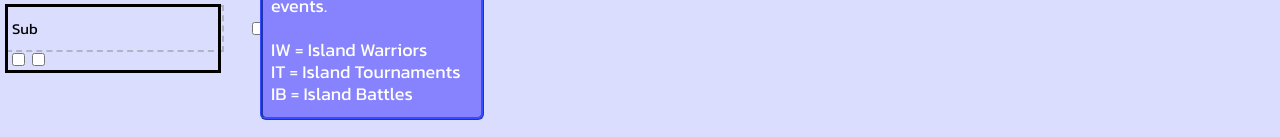
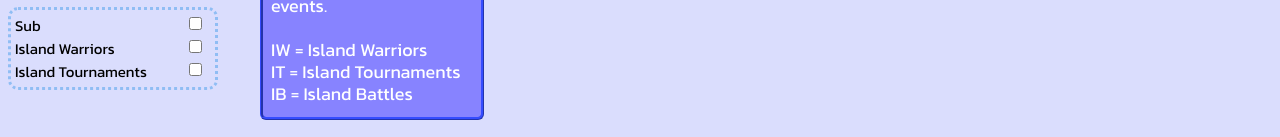
Before and after one commit to Creekchub/IslandStats, a website: page players.html in a window 1280 px wide. Shown: the part 346-483 px from the top of the page. Drawn offline with nearby package versions, Linux system fonts and the light colour scheme.

Commit message:
deez
deeza

```diff
--- a/players.html
+++ b/players.html
@@ -32,6 +32,8 @@
       <img src="" id="playerSkin" class="playerSkin">
       <div class="checkboxes">
         <div id="checkboxDiv">
+          <label for="subCheck">Sub</label>
+          <input type="checkbox" id="subCheck" class="checkbox" onchange="getTotals(); setChecks();"><br>
          <!-- <input type="checkbox" id="iwtoggle" class="checkbox" onchange="getTotals(); setChecks();">
           <label class="checkLabel" for="iwtoggle">IW</label>
         </div>
@@ -43,10 +45,10 @@
           <input type="checkbox" id="ibtoggle" class="checkbox" onchange="getTotals(); getChart();">
           <label class="checkLabel" for="ibtoggle">IB</label>
         </div>-->
-        <div class="subCheckDiv" id="subCheckDiv">
-          <label class="checkLabel" for="subCheck" style="margin-right: calc(100%);">Sub</label>
+        <!--<div class="subCheckDiv" id="subCheckDiv">
+          <label class="checkLabel" for="subCheck">Sub</label>
           <input type="checkbox" id="subCheck" class="checkbox" onchange="getTotals(); setChecks();">
-        </div>
+        </div>-->
       </div>
     </div>
     <script>
@@ -98,8 +100,6 @@
       datasets: [{
         label: 'Coins',
         data: [''],
-        backgroundColor: '#FEDB17',
-        borderColor: '#FFB600',
         borderWidth: 2
       },
     ],
@@ -131,8 +131,6 @@
       datasets: [{
         label: 'Coins',
         data: [''],
-        backgroundColor: '#FEDB17',
-        borderColor: '#FFB600',
         borderWidth: 2
       },
     ],
@@ -164,8 +162,6 @@
       datasets: [{
         label: 'Coins',
         data: [''],
-        backgroundColor: '#FEDB17',
-        borderColor: '#FFB600',
         borderWidth: 2
       },
     ],
@@ -197,8 +193,6 @@
       datasets: [{
         label: 'Coins',
         data: [''],
-        backgroundColor: '#FEDB17',
-        borderColor: '#FFB600',
         borderWidth: 2
       },
     ],
@@ -230,8 +224,6 @@
       datasets: [{
         label: 'Coins',
         data: [''],
-        backgroundColor: '#FEDB17',
-        borderColor: '#FFB600',
         borderWidth: 2
       },
     ],
@@ -264,6 +256,7 @@
     </script>
     <script>
       getTotals();
+      setChartColors();
     </script>
   </body>
 </html>
--- a/search.js
+++ b/search.js
@@ -11,9 +11,23 @@ let servers = {
 }
 
 serverNames = {
-  iw: 'IW',
+  iw: {
+    ac: 'IW',
+    full: 'Island Warriors'
+  },
   //ib: IB,
-  it: 'IT',
+  it: {
+    ac: 'IT',
+    full: 'Island Tournaments'
+  }
+}
+
+gameColors = {
+  sb: '#FF0000',
+  tgttos: '#FF8700',
+  bb: '#1BC419',
+  hitw: '#00E4FF',
+  pkw: '#FF00E4',
 }
 
 let serversA = Object.keys(servers);
@@ -59,7 +73,7 @@ function getTotals() {
             }if(gameTotal !== 0) {
               totalCoinsDisplay = totalCoinsDisplay + Math.round((gameTotal / returnServerRounds(`${serversA[a]}`, `${b}`)))
               totalCoinsDisplayTally++;
-              stats = stats + `<span class="roundNumber">${eval('serverNames.' + serversA[a])}-${b}</span> ${Math.round(gameTotal / returnServerRounds(`${serversA[a]}`, `${b}`))} <span style="color:rgb(29, 32, 255)">|</span> ${gameTotal} <img class="coinImage" src="images/coin.webp">`
+              stats = stats + `<span class="roundNumber">${eval('serverNames.' + serversA[a] + '.ac')}-${b}</span> ${Math.round(gameTotal / returnServerRounds(`${serversA[a]}`, `${b}`))} <span style="color:rgb(29, 32, 255)">|</span> ${gameTotal} <img class="coinImage" src="images/coin.webp">`
               if(subOn > 0) {
                 stats = stats + `<span class="subTag">sub</span><br>`
               }else {
@@ -133,12 +147,21 @@ function getDataList() {//sets the searchbar list from object data
 
 function makeChecks() { //example
   for(i = 0; i < serversA.length; i++) {
+    let deezer2 = document.createElement('label');
+    deezer2.setAttribute('for', `${serversA[i]}toggle`);
+    deezer2.setAttribute('id', `${serversA[i]}label`);
+    document.getElementById('checkboxDiv').append(deezer2);
+    document.getElementById(`${serversA[i]}label`).innerHTML = serverNames[serversA[i]].full;
+
     let deezer = document.createElement('input');
     deezer.setAttribute('type', 'checkbox');
     deezer.setAttribute('id', `${serversA[i]}toggle`);
     deezer.setAttribute('class', 'checkbox');
     deezer.setAttribute('onchange', 'getTotals(); setChecks();');
     document.getElementById('checkboxDiv').append(deezer);
+
+    let makeBreak = document.createElement('br');
+    document.getElementById('checkboxDiv').append(makeBreak);
   }
 }
 
@@ -192,3 +215,13 @@ function getChart() {
     }
   }
 }
+
+function setChartColors() {
+  for(deemoager = 0; deemoager < games.length; deemoager++) {
+    eval(games[deemoager] + 'Bar.data.datasets[0].backgroundColor = ' + '`${gameColors[games[deemoager]]}`');
+    eval(games[deemoager] + 'Bar.data.datasets[0].borderColor = ' + '`${gameColors[games[deemoager]]}`');
+    pie.data.datasets[0].backgroundColor[deemoager] = `${gameColors[games[deemoager]]}`;
+    pie.update();
+    eval(games[deemoager] + 'Bar.update();')
+  }
+}
--- a/styles/players.css
+++ b/styles/players.css
@@ -95,12 +95,20 @@ body {
 .checkboxes {
   margin-top: 10px;
   margin-bottom: 10px;
-  justify-content: space-evenly;
-  outline: solid;
+  padding-bottom: 4px;
+  padding-left: 4px;
+  padding-top: 4px;
+  padding-right: 4px;
+  border-style: dotted;
+  border-radius: 10px;
+  border-color: rgba(74, 160, 235, 0.508);
+  position: relative;
 }
 
 .checkbox {
   cursor: pointer;
+  position: absolute;
+  right: 10px;
 }
 
 .checkLabel {
@@ -124,6 +132,11 @@ body {
   border-color: rgb(161, 0, 0);
 }
 
+label {
+  font-family: Kanit;
+  font-size: 15px;
+}
+
 .roundNumber {
   font-size: 14px;
   margin-right: 10px;
@@ -131,13 +144,7 @@ body {
 }
 
 .subCheckDiv {
-  display: flex;
   width: 100%;
-  outline:dashed;
-  outline-color: rgba(139, 139, 139, 0.494);
-  outline-width: 2px;
-  padding-top: 10px;
-  padding-bottom: 10px;
   padding-left: 4px;
 }
 
```
